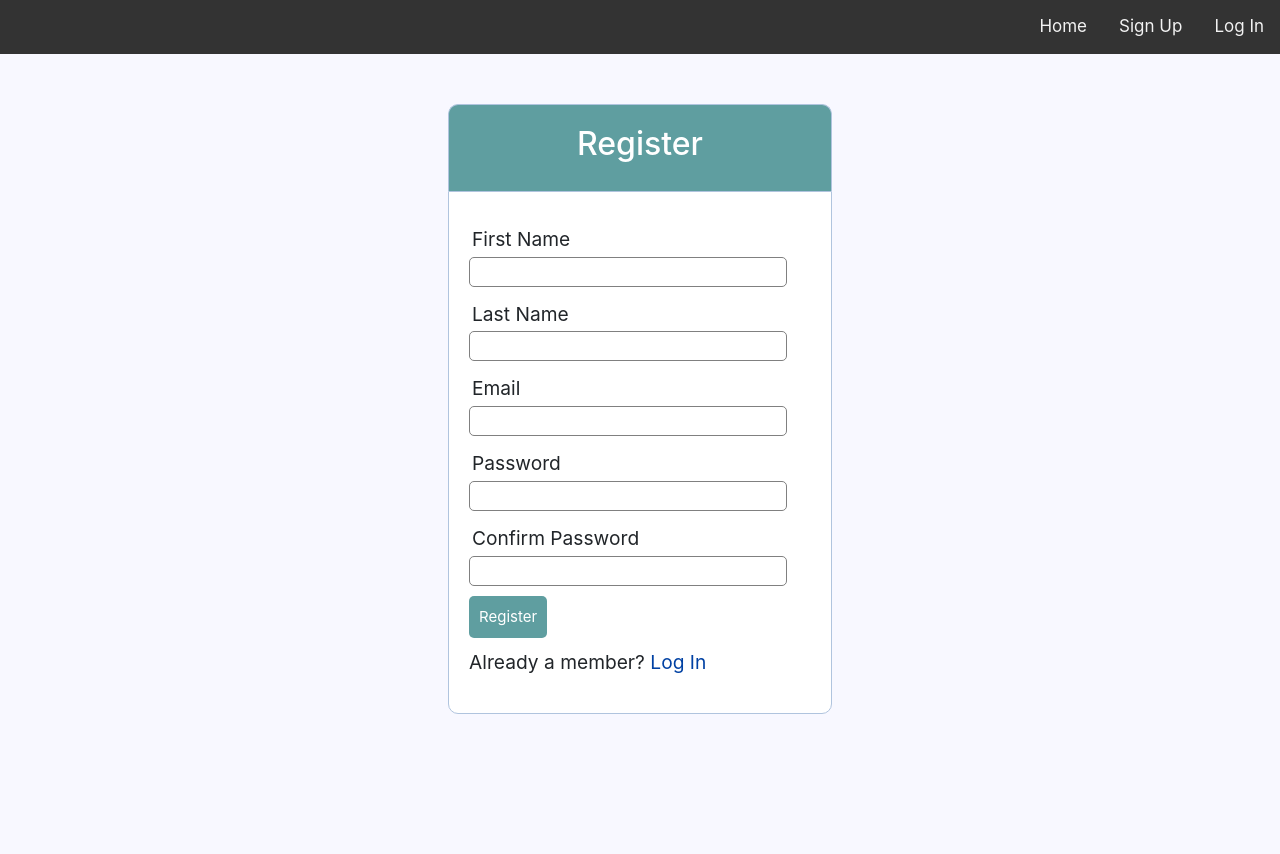
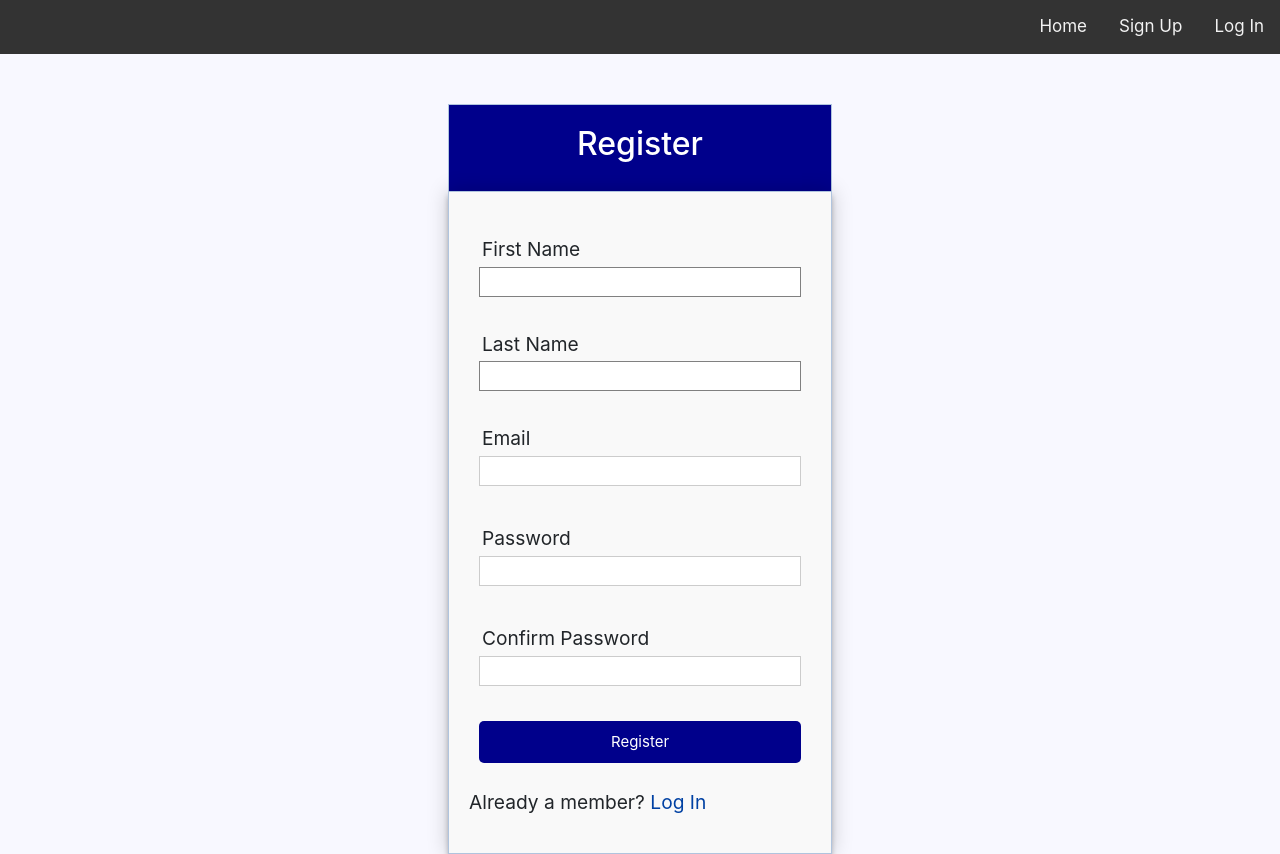
Before and after one commit to eric-lee8/IAT352-HousingWebsite, a PHP site: page /signup.php in a window 1280 px wide. Before the commit the page ends 714 px from the top, so only its background shows below. Run offline with PHP 8.4, Linux system fonts and the light colour scheme.

Commit message:
Changed form Styling css

```diff
--- a/CSS/content_page.css
+++ b/CSS/content_page.css
@@ -373,10 +373,9 @@
 }
 
 
+
 #signup {
   background: #F9F9F9;
-  padding: 25px;
-  margin: 150px 0;
   box-shadow: 0 0 20px 0 rgba(0, 0, 0, 0.2), 0 5px 5px 0 rgba(0, 0, 0, 0.24);
 }
 
@@ -390,7 +389,7 @@
   display: block;
 }
 
-fieldset {
+.input-group {
   border: medium none !important;
   margin: 0 0 10px;
   min-width: 100%;
@@ -398,8 +397,8 @@
   width: 100%;
 }
 
-#signup input[type="fname"],
-#signup input[type="lname"],
+#signup input[type="first_name"],
+#signup input[type="last_name"],
 #signup input[type="password"],
 #signup input[type="email"]
 {
@@ -410,8 +409,8 @@
   padding: 10px;
 }
 
-#signup input[type="fname"]:hover,
-#signup input[type="lname"]:hover,
+#signup input[type="first_name"]:hover,
+#signup input[type="last_name"]:hover,
 #signup input[type="password"]:hover,
 #signup input[type="email"]:hover,
 #signup textarea:hover {
--- a/CSS/signup.css
+++ b/CSS/signup.css
@@ -12,11 +12,11 @@
 	width: 30%;
 	margin: 50px auto 0px;
 	color: white;
-	background: #5F9EA0;
+	background: darkblue;
 	text-align: center;
 	border: 1px solid #B0C4DE;
 	border-bottom: none;
-	border-radius: 10px 10px 0px 0px;
+
 	padding: 20px;
 }
 
@@ -26,7 +26,7 @@
 	padding: 20px;
 	border: 1px solid #B0C4DE;
 	background: white;
-	border-radius: 0px 0px 10px 10px;
+
 }
 
 .input-group {
@@ -41,10 +41,10 @@
 
 .input-group input {
 	height: 30px;
-	width: 93%;
+	width: 100%;
 	padding: 5px 10px;
 	font-size: 16px;
-	border-radius: 5px;
+
 	border: 1px solid gray;
 }
 
--- a/login.php
+++ b/login.php
@@ -28,7 +28,7 @@
         <h2>Log In</h2>
     </div>
 
-    <form method="post" action="login.php">
+    <form method="post" action="login.php"  id="signup">
         <!-- display validation errors here -->
         <?php include('errors.php'); ?>
 
--- a/signup.php
+++ b/signup.php
@@ -32,7 +32,7 @@
         <h2>Register</h2>
     </div>
 
-    <form method="post" action="signup.php">
+    <form method="post" action="signup.php" id="signup">
         <!-- display validation errors here -->
         <?php include('errors.php'); ?>
 
```
